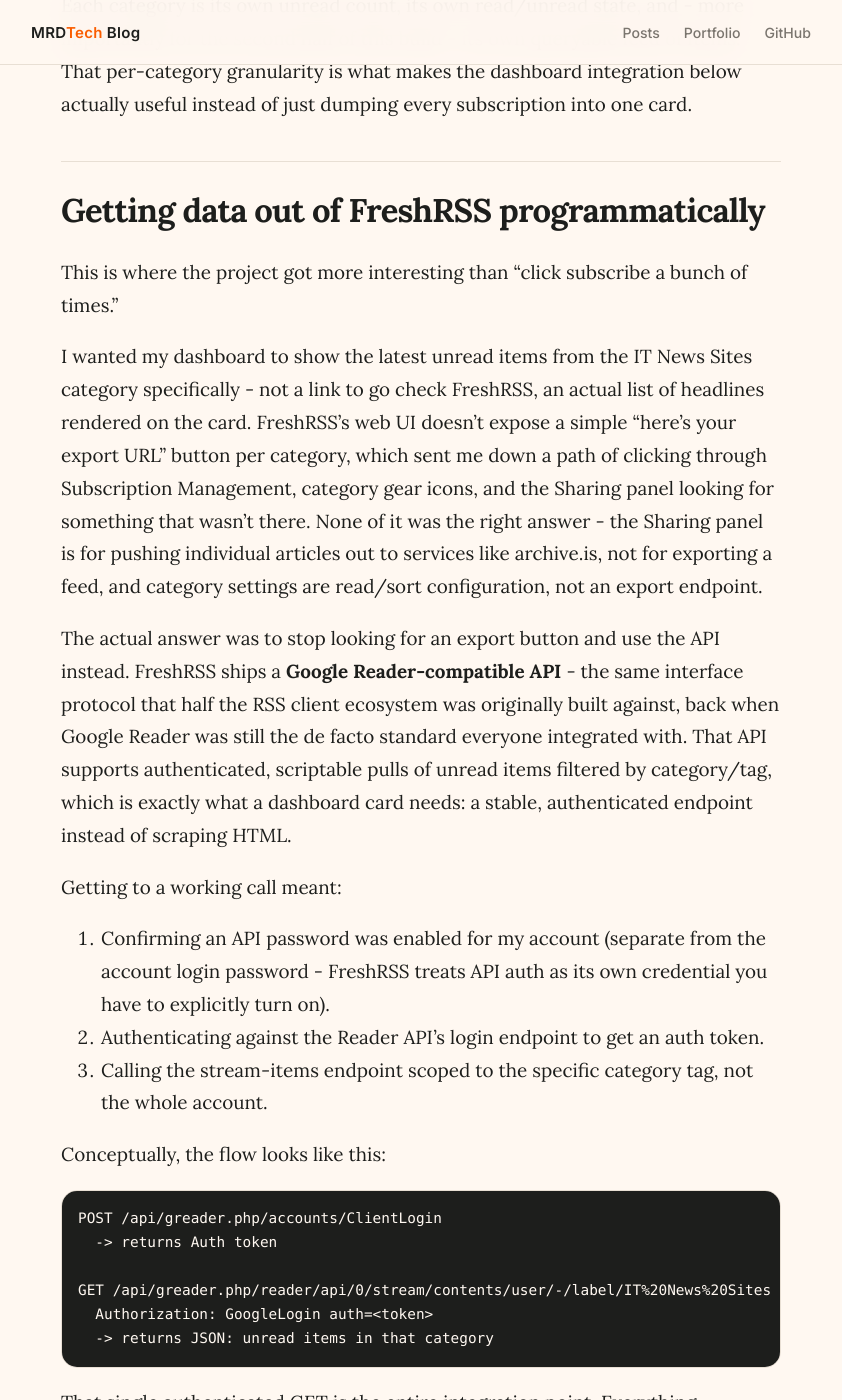
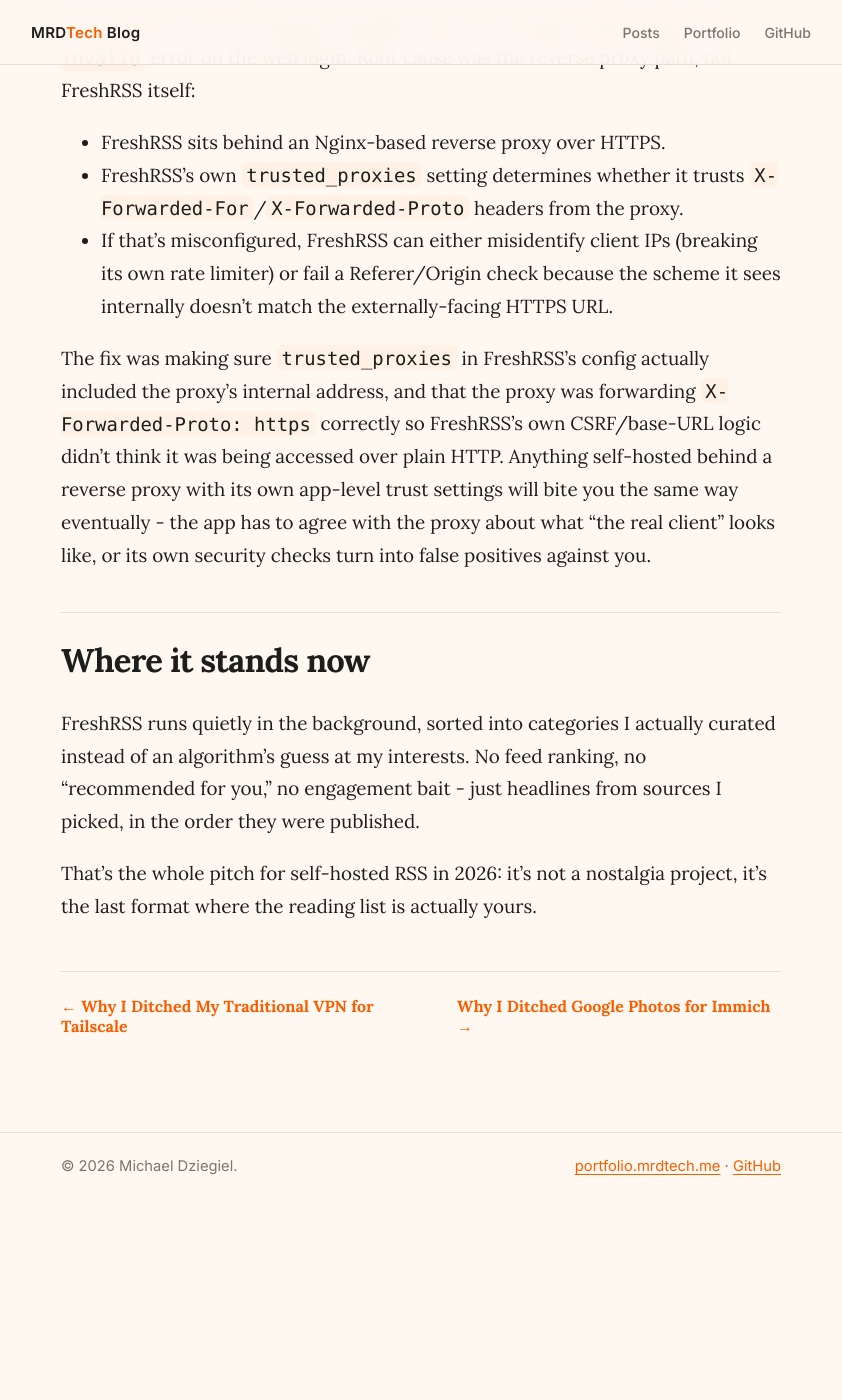
Before and after one commit to mdziegiel/mrdtech-blog, a Jekyll site: the page built from _posts/2026-09-13-a-better-way-to-get-your-news-feeds.md, in a window 1280 px wide and 1400 px high, scrolled down 3021 px. Shown: the whole window, without its empty margins (219-1061 px from the left). Built offline with Jekyll 4.4.1, drawn with Linux system fonts in a browser that asks for light colours; after the commit the page ends 4220 px from its top, so only the background shows below that; some of the changed text lies outside the part shown.

Commit message:
Fix FreshRSS blog post

````diff
--- a/_posts/2026-09-13-a-better-way-to-get-your-news-feeds.md
+++ b/_posts/2026-09-13-a-better-way-to-get-your-news-feeds.md
@@ -3,21 +3,12 @@
 title: "A Better Way to Get Your News Feeds: Self-Hosting FreshRSS"
 date: 2026-09-13
 tags: [RSS, FreshRSS, Self-Hosted, Homelab, Docker, Automation]
-excerpt: "I got tired of letting algorithms decide what tech news I saw, so I self-hosted an RSS reader, curated my own sources into categories, and wired it directly into my homelab dashboard - here's how the whole thing fits together."
+excerpt: "I got tired of letting algorithms decide what tech news I saw, so I self-hosted an RSS reader and curated my own sources into categories instead of trusting a feed algorithm - here's why, and how I built it."
 ---
 
 I don't want a news feed. I want a reading list.
 
-Every "For You" tab I've used - Twitter, LinkedIn, even Google's own news app - is optimizing for time-on-app, not for keeping me informed. That's not a conspiracy theory, it's just the incentive structure. So a few months back I stopped fighting it and went back to the thing that solved this problem 20 years ago and never actually stopped working: RSS. I just wanted my version of it to be self-hosted, curated, and sitting directly on the dashboard I already look at every morning instead of living in yet another app.
-
-## What I built
-
-Two pieces, not one:
-
-1. **FreshRSS** - a self-hosted RSS/Atom aggregator that pulls from every site and subreddit I actually care about, sorted into categories instead of one undifferentiated firehose.
-2. **A dashboard card** on my homelab's [[daily-command-portal]] (DCP) that pulls the top unread headlines out of FreshRSS and puts them in front of me without making me open a separate app.
-
-FreshRSS does the aggregating. My dashboard does the surfacing. Neither one is trying to maximize my engagement.
+Every "For You" tab I've used - Twitter, LinkedIn, even Google's own news app - is optimizing for time-on-app, not for keeping me informed. That's not a conspiracy theory, it's just the incentive structure. So a few months back I stopped fighting it and went back to the thing that solved this problem 20 years ago and never actually stopped working: RSS. I just wanted my version of it to be self-hosted and curated by me, not an algorithm.
 
 ## Why FreshRSS instead of Feedly/Inoreader
 
@@ -59,70 +50,13 @@
 | Reddit | A handful of specific subreddits, added via their `.rss` suffix |
 | News Sites | General/non-tech sources |
 
-Each category is its own unread count, its own read/unread state, and - more importantly for the second half of this build - its own queryable feed of items. That per-category granularity is what makes the dashboard integration below actually useful instead of just dumping every subscription into one card.
+Each category is its own unread count and its own read/unread state, which is the entire point - I can clear "News Sites" without touching my "IT News Sites" backlog, and a slow week for security writeups doesn't get buried under general news volume.
 
-## Getting data out of FreshRSS programmatically
-
-This is where the project got more interesting than "click subscribe a bunch of times."
-
-I wanted my dashboard to show the latest unread items from the IT News Sites category specifically - not a link to go check FreshRSS, an actual list of headlines rendered on the card. FreshRSS's web UI doesn't expose a simple "here's your export URL" button per category, which sent me down a path of clicking through Subscription Management, category gear icons, and the Sharing panel looking for something that wasn't there. None of it was the right answer - the Sharing panel is for pushing individual articles out to services like archive.is, not for exporting a feed, and category settings are read/sort configuration, not an export endpoint.
-
-The actual answer was to stop looking for an export button and use the API instead. FreshRSS ships a **Google Reader-compatible API** - the same interface protocol that half the RSS client ecosystem was originally built against, back when Google Reader was still the de facto standard everyone integrated with. That API supports authenticated, scriptable pulls of unread items filtered by category/tag, which is exactly what a dashboard card needs: a stable, authenticated endpoint instead of scraping HTML.
-
-Getting to a working call meant:
-
-1. Confirming an API password was enabled for my account (separate from the account login password - FreshRSS treats API auth as its own credential you have to explicitly turn on).
-2. Authenticating against the Reader API's login endpoint to get an auth token.
-3. Calling the stream-items endpoint scoped to the specific category tag, not the whole account.
-
-Conceptually, the flow looks like this:
-
-```text
-POST /api/greader.php/accounts/ClientLogin
-  -> returns Auth token
-
-GET /api/greader.php/reader/api/0/stream/contents/user/-/label/IT%20News%20Sites
-  Authorization: GoogleLogin auth=<token>
-  -> returns JSON: unread items in that category
-```
-
-That single authenticated GET is the entire integration point. Everything downstream of it is just formatting.
-
-## The dashboard card: server-side fetch, not client-side
-
-My first instinct was to have the dashboard's frontend JavaScript call the FreshRSS API directly from the browser. That's the wrong layer for this. A few reasons:
-
-- The API auth token would have to live in client-side code, visible to anyone poking at the page source.
-- Every page load would trigger a fresh authenticated call to FreshRSS, which is unnecessary load for data that doesn't change minute-to-minute.
-- CORS and reverse-proxy header behavior get involved for no good reason when the server hosting the dashboard can just make the call itself.
-
-So the fetch lives entirely server-side, in the DCP backend, with a simple in-memory cache:
-
-```js
-let cache = { items: null, fetchedAt: 0 };
-const CACHE_TTL_MS = 15 * 60 * 1000; // 15 minutes
-
-async function getItNews() {
-  const now = Date.now();
-  if (cache.items && (now - cache.fetchedAt) < CACHE_TTL_MS) {
-    return cache.items;
-  }
-
-  const token = await authenticateToFreshRSS();
-  const items = await fetchCategoryItems(token, 'IT News Sites');
-
-  cache = { items, fetchedAt: now };
-  return items;
-}
-```
-
-Fifteen minutes is deliberately not real-time. IT news doesn't need per-second freshness, and I'd rather have one authenticated call every 15 minutes serving every page load in that window than one call per page load hammering FreshRSS every time I glance at the dashboard.
-
-The frontend just asks its own backend for `/api/it-news` and renders whatever comes back - title, source, link. It has no idea FreshRSS exists.
+FreshRSS also ships a **Google Reader-compatible API** alongside its own native API - the same interface protocol that most of the RSS client ecosystem was originally built against, back when Google Reader was still the de facto standard everyone integrated with. That compatibility is part of why I picked it: any client that speaks that protocol (and most do) can authenticate and pull my subscriptions without me writing custom integration code for every device I read on.
 
 ## The gotcha that actually cost me time: reverse proxy headers
 
-Weeks after this was working, FreshRSS started returning a `403 Login is invalid` error on the *web login* (unrelated to the API integration, but same box). Root cause was the reverse proxy path, not FreshRSS itself:
+Weeks after this was working, FreshRSS started returning a `403 Login is invalid` error on the web login. Root cause was the reverse proxy path, not FreshRSS itself:
 
 - FreshRSS sits behind an Nginx-based reverse proxy over HTTPS.
 - FreshRSS's own `trusted_proxies` setting determines whether it trusts `X-Forwarded-For`/`X-Forwarded-Proto` headers from the proxy.
@@ -132,6 +66,6 @@
 
 ## Where it stands now
 
-FreshRSS runs quietly in the background, sorted into categories I actually curated instead of an algorithm's guess at my interests. The IT News Sites category feeds straight into a dashboard card via the Google Reader-compatible API, refreshed every 15 minutes, with zero client-side exposure of the API credential. No feed ranking, no "recommended for you," no engagement bait - just headlines from sources I picked, in the order they were published.
+FreshRSS runs quietly in the background, sorted into categories I actually curated instead of an algorithm's guess at my interests. No feed ranking, no "recommended for you," no engagement bait - just headlines from sources I picked, in the order they were published.
 
 That's the whole pitch for self-hosted RSS in 2026: it's not a nostalgia project, it's the last format where the reading list is actually yours.
````
